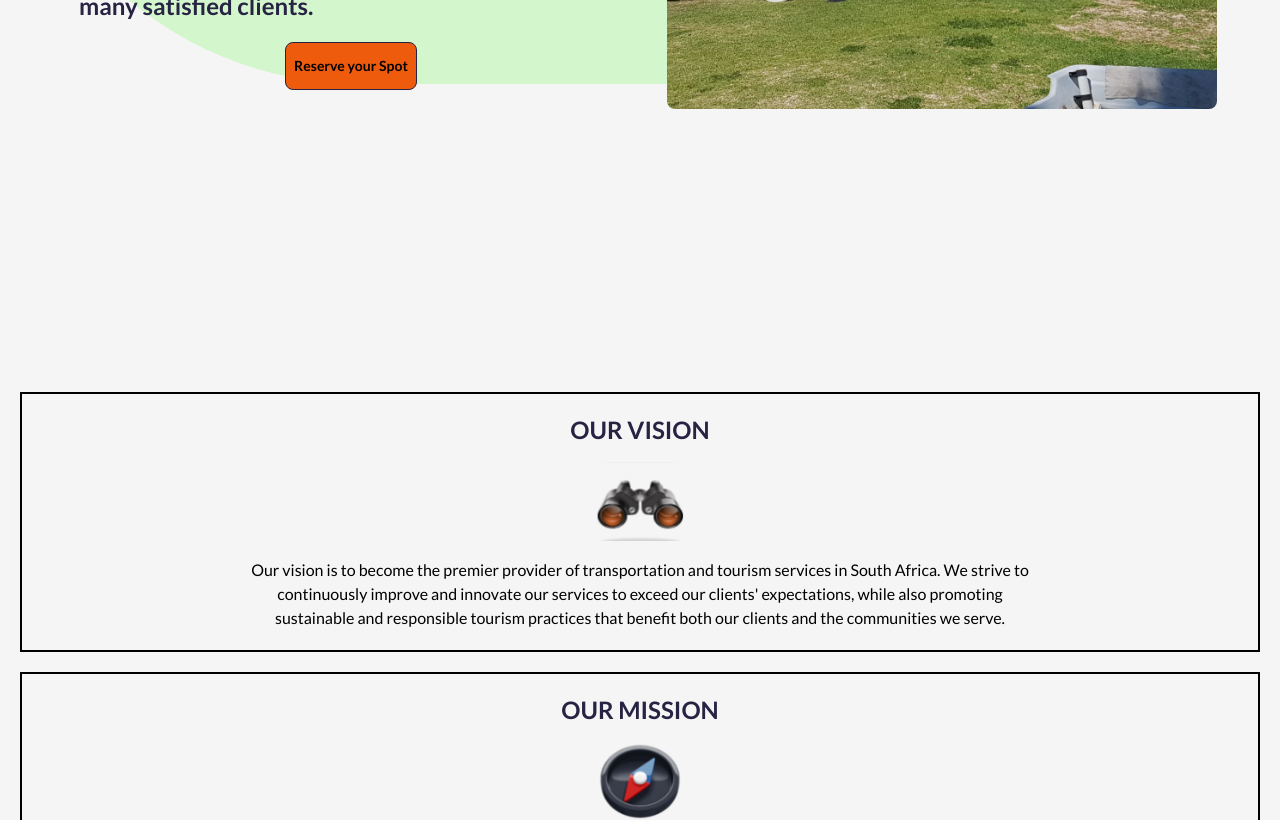
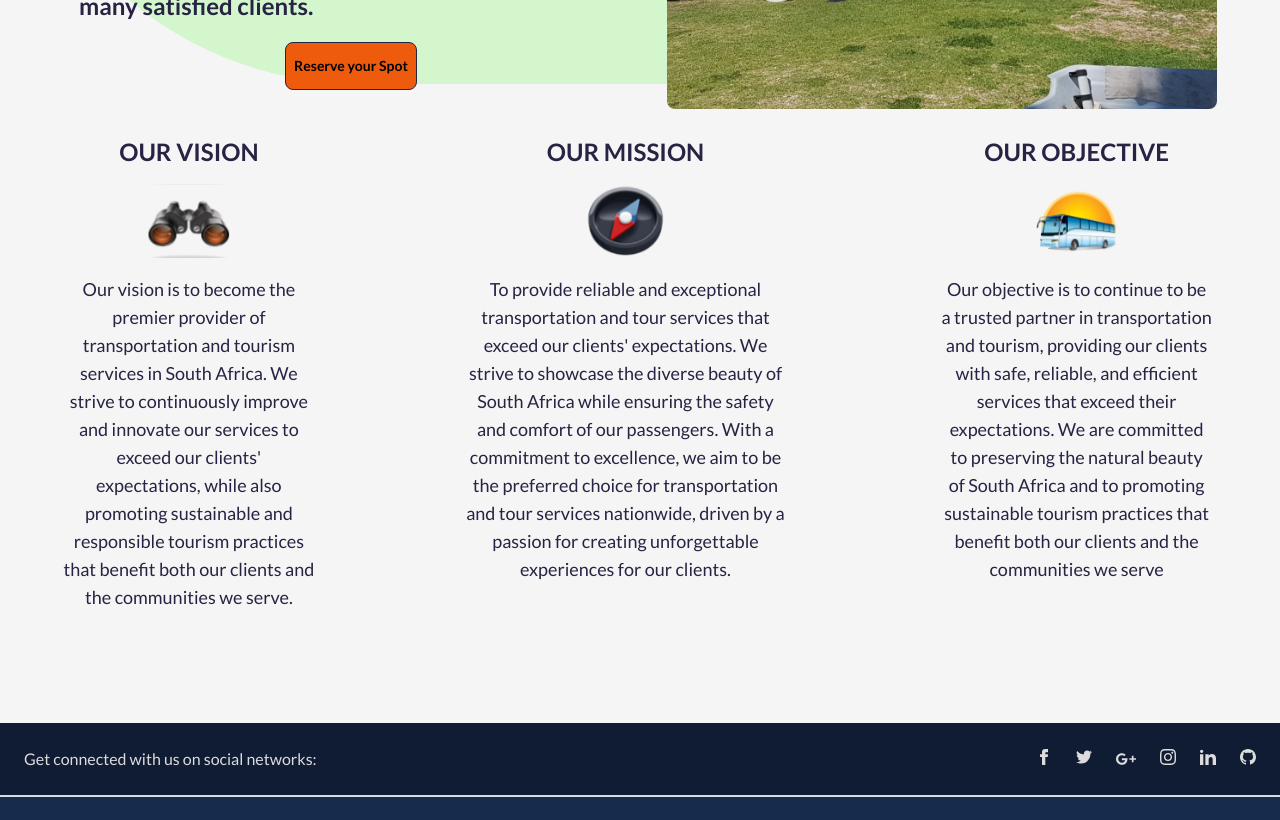
Before and after one commit to Riyaazct/exploringsa, a React (Create React App) app: page /about in a window 1280 px wide. Shown: the part 600-1420 px from the top of the page. Built offline with nearby package versions, Linux system fonts and the light colour scheme; what tailwindcss-animated, tw-elements would draw is missing.

Commit message:
make adjustments to css

```diff
--- a/src/routes/AboutUs.js
+++ b/src/routes/AboutUs.js
@@ -3,7 +3,7 @@ import Vision from "./Vision";
 
 const AboutUs = () => (
   <>
-    <div className="relative pt-16 md:mt-24 mb-24 md:mb-24 h-screen">
+    <div className="relative pt-16 md:mt-24 mb-52 md:mb-0 md:h-[80vh]">
       <h1
         className="text-center my-12 text-2xl font-semibold text-blueText
                      md:mt-0 md:mb-12 md:text-3xl
--- a/src/routes/Vision.js
+++ b/src/routes/Vision.js
@@ -2,17 +2,17 @@ import React from "react";
 
 const Vision = () => {
   return (
-    <div className="flex gap-5 flex-col text-center">
-      <div className="p-5 border-2 mx-5">
+    <div className="flex flex-col text-center md:flex-row gap-2">
+      <div className="mb-28">
         <h2 className="text-2xl text-blueText font-semibold">
           OUR VISION
         </h2>
         <img
-          className="mx-auto h-[80px] my-4"
+          className="mx-auto h-[75px] my-4"
           src="images/icons/vision.svg"
           alt="binoculars icon"
         />
-        <p className="w-2/3 mx-auto">
+        <p className="w-2/3 mx-auto text-blueText  sm:text-lg">
           Our vision is to become the premier provider of
           transportation and tourism services in South Africa. We
           strive to continuously improve and innovate our services to
@@ -21,16 +21,16 @@ const Vision = () => {
           both our clients and the communities we serve.
         </p>
       </div>
-      <div className="p-5 border-2 mx-5">
+      <div className="mb-28">
         <h2 className="text-2xl text-blueText font-semibold">
           OUR MISSION
         </h2>
         <img
-          className="mx-auto h-[80px] my-4"
+          className="mx-auto h-[75px] my-4"
           src="images/icons/mission.svg"
           alt="compass icon"
         />
-        <p className="w-2/3 mx-auto">
+        <p className="w-2/3 mx-auto text-blueText sm:text-lg">
           To provide reliable and exceptional transportation and tour
           services that exceed our clients' expectations. We strive to
           showcase the diverse beauty of South Africa while ensuring
@@ -41,16 +41,16 @@ const Vision = () => {
           clients.
         </p>
       </div>
-      <div className="p-5 border-2 mx-5">
+      <div className="mb-28">
         <h2 className="text-2xl text-blueText font-semibold">
           OUR OBJECTIVE
         </h2>
         <img
-          className="mx-auto h-[80px] my-4"
+          className="mx-auto h-[75px] my-4"
           src="images/icons/objective.svg"
           alt="bus icon"
         />
-        <p className="w-2/3 mx-auto">
+        <p className="w-2/3 mx-auto text-blueText sm:text-lg">
           Our objective is to continue to be a trusted partner in
           transportation and tourism, providing our clients with safe,
           reliable, and efficient services that exceed their
```
